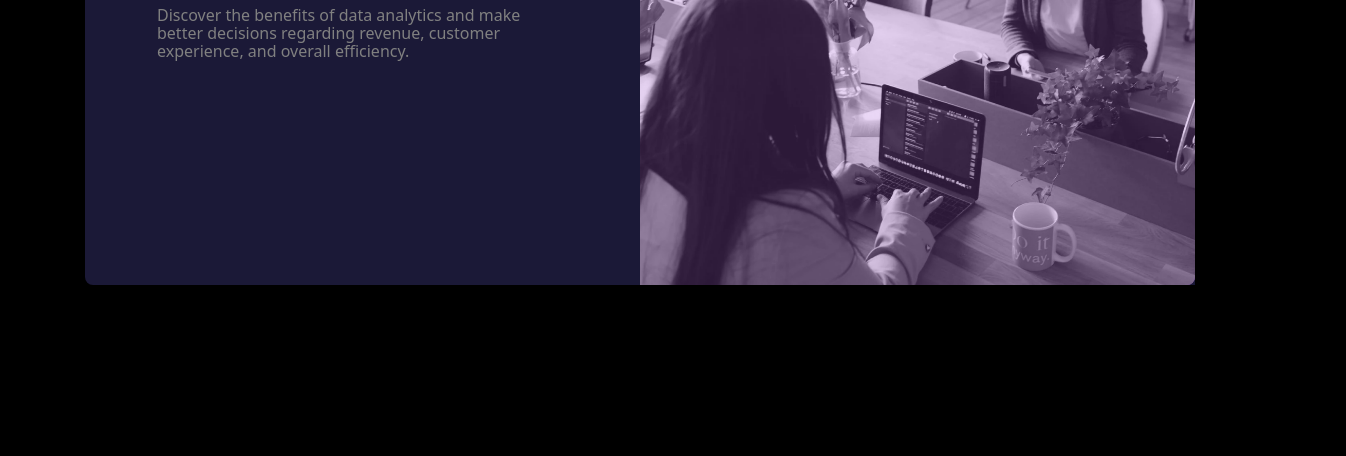
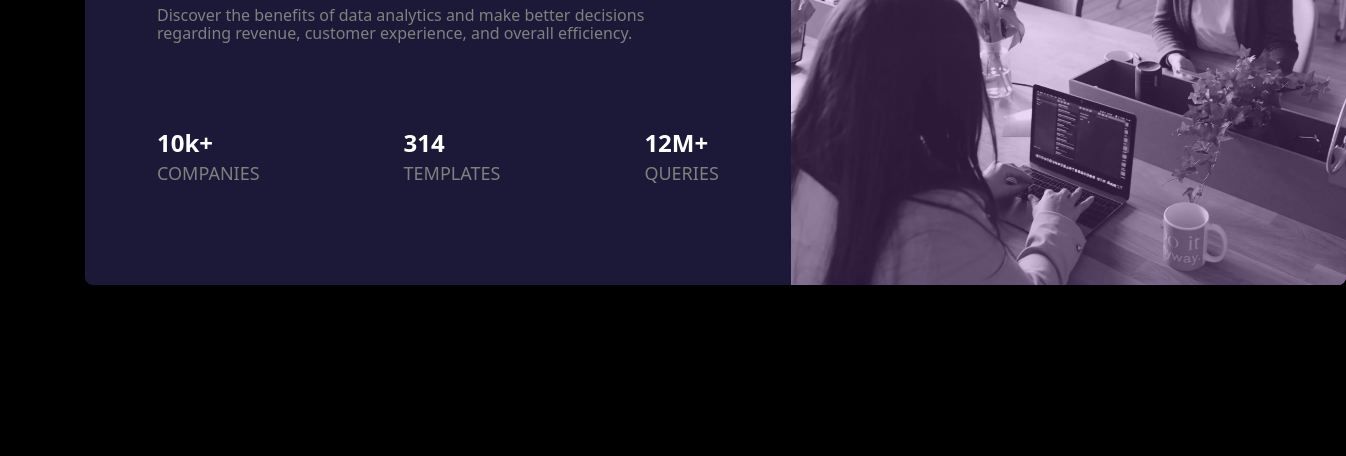
Before and after one commit to NECR0M4NIA/stats-preview-card-component, a plain HTML site: page index.html in a window 1280 px wide. Shown: the part 344-800 px from the top of the page, 1346 px wide, since content can reach past the window. Drawn offline with nearby package versions, Linux system fonts and the light colour scheme.

Commit message:
Update Saucisson

```diff
--- a/css/main.css
+++ b/css/main.css
@@ -40,7 +40,6 @@ main {
 
 .p-title {
     color: blueviolet;
-    text-shadow: 0px 0px 14px blueviolet;
 }
 
 img {
@@ -51,3 +50,47 @@ img {
     border-radius: 0px 8px 8px 0px;
     background-color: #AB5CDB;
 }
+
+.company-value {
+    color: white;
+    font-size: 24px;
+    font-family: system-ui, -apple-system, BlinkMacSystemFont, 'Segoe UI', Roboto, Oxygen, Ubuntu, Cantarell, 'Open Sans', 'Helvetica Neue', sans-serif;
+    font-weight: 700;
+    margin-right: 72px;
+    margin-top: 71px;
+    margin-left: 72px;
+    margin-bottom: 25px;
+}
+
+.template-value {
+    color: white;
+    font-size: 24px;
+    font-family: system-ui, -apple-system, BlinkMacSystemFont, 'Segoe UI', Roboto, Oxygen, Ubuntu, Cantarell, 'Open Sans', 'Helvetica Neue', sans-serif;
+    font-weight: 700;
+    margin-right: 72px;
+    margin-top: 71px;
+    margin-left: 72px;
+    margin-bottom: 25px;
+}
+
+.queries-value {
+    color: white;
+    font-size: 24px;
+    font-family: system-ui, -apple-system, BlinkMacSystemFont, 'Segoe UI', Roboto, Oxygen, Ubuntu, Cantarell, 'Open Sans', 'Helvetica Neue', sans-serif;
+    font-weight: 700;
+    margin-right: 72px;
+    margin-top: 71px;
+    margin-left: 72px;
+    margin-bottom: 25px;
+}
+
+.card-value {
+    display: flex;
+}
+
+.value-name {
+    font-family: system-ui, -apple-system, BlinkMacSystemFont, 'Segoe UI', Roboto, Oxygen, Ubuntu, Cantarell, 'Open Sans', 'Helvetica Neue', sans-serif;
+    font-weight: 400;
+    font-size: 18px;
+    color: grey;
+}
--- a/index.html
+++ b/index.html
@@ -20,6 +20,20 @@
                 Discover the benefits of data analytics and make better decisions regarding revenue, customer
                 experience, and overall efficiency.
             </p>
+            <div class="card-value">
+                <p class="company-value">
+                    10k+
+                    <span class="value-name">COMPANIES</span>
+                </p>
+                <p class="template-value">
+                    314
+                    <span class="value-name">TEMPLATES</span>
+                </p>
+                <p class="queries-value">
+                    12M+
+                    <span class="value-name">QUERIES</span>
+                </p>
+            </div>
         </div>
         <img src="./image/bitmap.png" alt="Personnes qui travaillent sur un bureau">
     </main>
```
